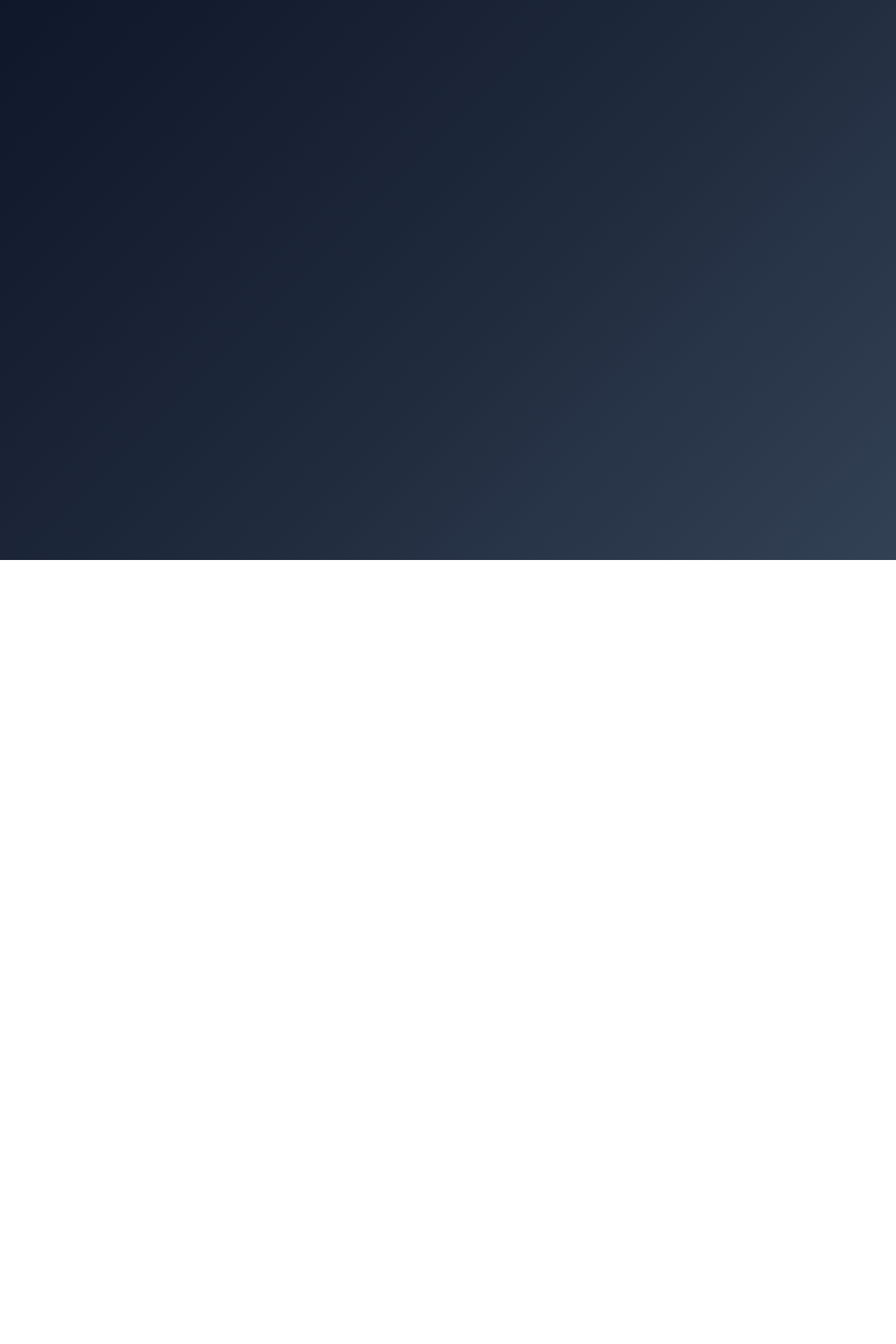
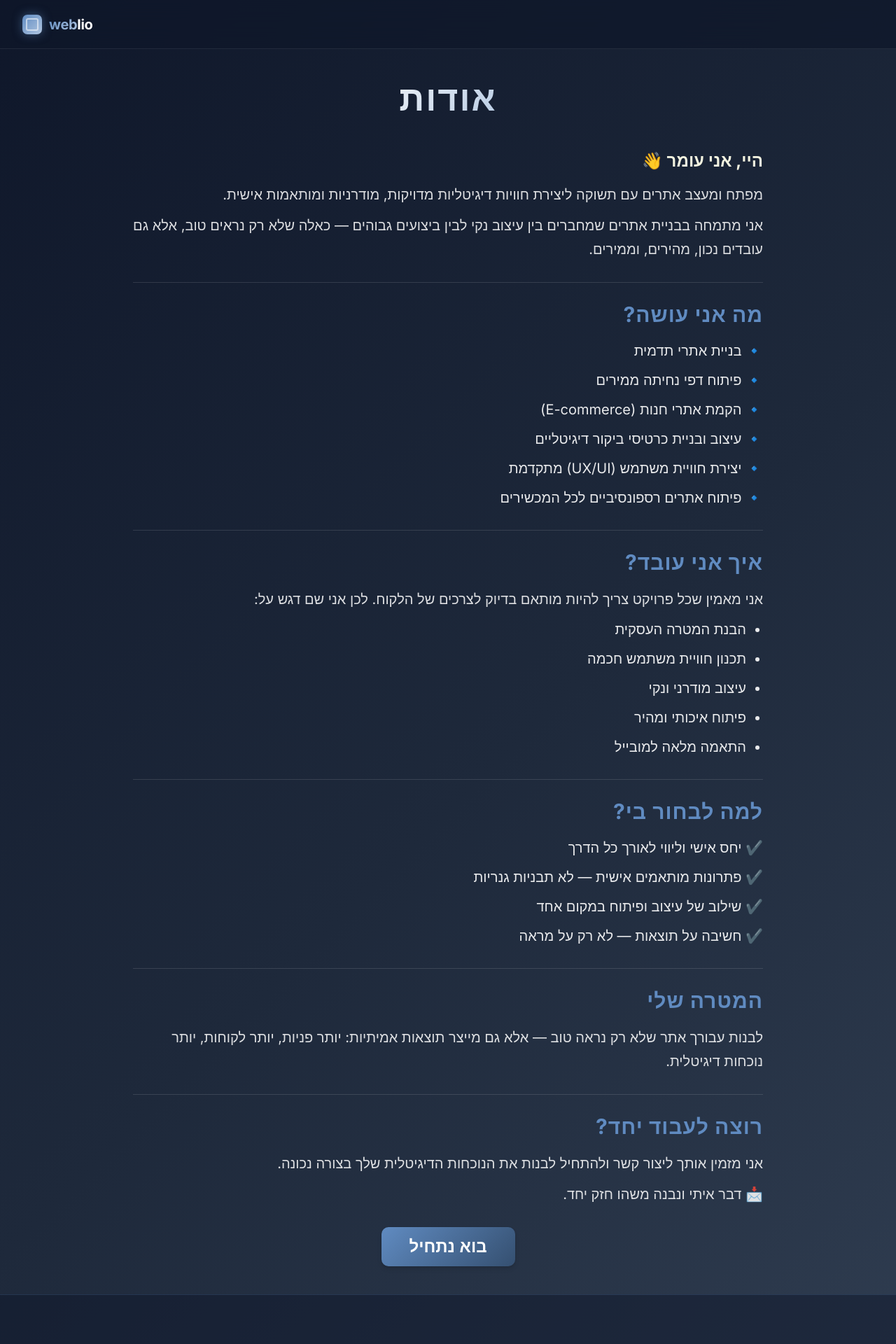
Before and after one commit to Omerf130/weblio, a React (Vite) app: page /about in a window 1280 px wide. Before the commit this address had no page. Shown: the top 1920 px of the page at 70% size. Before the commit the page ends 800 px from the top, so only its background shows below. Built offline with nearby package versions, Linux system fonts and the light colour scheme.

Commit message:
about page added

```diff
--- a/src/App.tsx
+++ b/src/App.tsx
@@ -31,6 +31,15 @@ function App() {
       document.body.style.transform = "translateZ(0)";
     }
   }, []);
+
+  useEffect(() => {
+    if (!isLoaderDisplay && window.location.hash) {
+      const el = document.querySelector(window.location.hash);
+      if (el) {
+        el.scrollIntoView({ behavior: "smooth" });
+      }
+    }
+  }, [isLoaderDisplay]);
   return (
     <div className="app">
       <Nav />
--- a/src/components/about/About.scss
+++ b/src/components/about/About.scss
@@ -35,6 +35,27 @@
       position: relative;
       z-index: 1;
       line-height: 1.6;
+    }
+
+    .about-btn {
+      align-self: flex-start;
+      margin-top: $gap-medium;
+      padding: 12px 32px;
+      font-size: $font-size-base;
+      font-weight: $weight-bold;
+      color: white;
+      background: linear-gradient(135deg, $third-color, $fifth-color);
+      border: none;
+      border-radius: $border-radius;
+      box-shadow: $shadow;
+      cursor: pointer;
+      transition: transform 0.3s ease, box-shadow 0.3s ease, background 0.3s ease;
+
+      &:hover {
+        transform: translateY(-2px) scale(1.03);
+        box-shadow: $shadow-bold;
+        background: linear-gradient(135deg, $fifth-color, $third-color);
+      }
     }
   }
   .about-img {
@@ -98,6 +119,10 @@
       h3 {
         font-size: 18px !important;
       }
+
+      .about-btn {
+        align-self: center;
+      }
     }
 
     .about-img {
--- a/src/components/about/About.tsx
+++ b/src/components/about/About.tsx
@@ -1,15 +1,20 @@
+import { useNavigate } from "react-router-dom";
 import { CONSTS } from "../../consts";
 import { useInView } from "../../hooks/useInView";
 import './About.scss'
 
 const About = () => {
-  const {ABOUT:{TITLE, CONTENT1, CONTENT2, CONTENT3}} = CONSTS;
+  const {ABOUT:{TITLE, CONTENT1, CONTENT2, CONTENT3, BUTTON}} = CONSTS;
   const [ref, isInView] = useInView<HTMLDivElement>();
+  const navigate = useNavigate();
   return (
     <div className='about-container' id="about">
       <div className='about-content'>
         <h1 className={isInView ? "slide-top" : ""} ref={ref}>{TITLE}</h1>
         <h3>{CONTENT1} {CONTENT2} {CONTENT3}</h3>
+        <button className="about-btn" onClick={() => navigate("/about")}>
+          {BUTTON}
+        </button>
       </div>
       <div className="about-img">
         <img src="https://plus.unsplash.com/premium_photo-1681666713641-8d722b681edc?w=600&auto=format&fit=crop&q=60&ixlib=rb-4.1.0&ixid=M3wxMjA3fDB8MHxzZWFyY2h8MXx8d2Vic2l0ZXxlbnwwfHwwfHx8MA%3D%3D" alt="web dev" />
--- a/src/consts.ts
+++ b/src/consts.ts
@@ -11,7 +11,57 @@ export const CONSTS = {
     TITLE:"מי אנחנו?",
     CONTENT1:"וובליו מתמחה ביצירת אתרי תדמית, דפי נחיתה ואתרים מותאמים אישית - שמשלבים עיצוב מדויק, חוויית משתמש נוחה ותוצאות בפועל.",
     CONTENT2:"הגישה שלנו אישית ומקצועית, אנחנו מקשיבים, מבינים את הצרכים של הלקוח ובונים פתרון שכולו מותאם לעסק שלך - בלי תבניות גנריות ובלי קיצורי דרך",
-    CONTENT3:"מה מייחד אותנו? זמינות גבוהה,יחס אנושי, הקפדה על פרטים ושירות בגובה עיניים גם למי שלא מבין. המטרה שלנו היא לא רק לבנות אתר - אלא לעזור לך לבנות נוכחות, אמון ותוצאות."
+    CONTENT3:"מה מייחד אותנו? זמינות גבוהה,יחס אנושי, הקפדה על פרטים ושירות בגובה עיניים גם למי שלא מבין. המטרה שלנו היא לא רק לבנות אתר - אלא לעזור לך לבנות נוכחות, אמון ותוצאות.",
+    BUTTON:"עוד עלינו",
+  },
+  ABOUT_PAGE: {
+    TITLE: "אודות",
+    INTRO: {
+      GREETING: "היי, אני עומר 👋",
+      ROLE: "מפתח ומעצב אתרים עם תשוקה ליצירת חוויות דיגיטליות מדויקות, מודרניות ומותאמות אישית.",
+      DESCRIPTION: "אני מתמחה בבניית אתרים שמחברים בין עיצוב נקי לבין ביצועים גבוהים — כאלה שלא רק נראים טוב, אלא גם עובדים נכון, מהירים, וממירים.",
+    },
+    SERVICES: {
+      TITLE: "מה אני עושה?",
+      ITEMS: [
+        "🔹 בניית אתרי תדמית",
+        "🔹 פיתוח דפי נחיתה ממירים",
+        "🔹 הקמת אתרי חנות (E-commerce)",
+        "🔹 עיצוב ובניית כרטיסי ביקור דיגיטליים",
+        "🔹 יצירת חוויית משתמש (UX/UI) מתקדמת",
+        "🔹 פיתוח אתרים רספונסיביים לכל המכשירים",
+      ],
+    },
+    HOW: {
+      TITLE: "איך אני עובד?",
+      INTRO: "אני מאמין שכל פרויקט צריך להיות מותאם בדיוק לצרכים של הלקוח. לכן אני שם דגש על:",
+      ITEMS: [
+        "הבנת המטרה העסקית",
+        "תכנון חוויית משתמש חכמה",
+        "עיצוב מודרני ונקי",
+        "פיתוח איכותי ומהיר",
+        "התאמה מלאה למובייל",
+      ],
+    },
+    WHY: {
+      TITLE: "למה לבחור בי?",
+      ITEMS: [
+        "✔️ יחס אישי וליווי לאורך כל הדרך",
+        "✔️ פתרונות מותאמים אישית — לא תבניות גנריות",
+        "✔️ שילוב של עיצוב ופיתוח במקום אחד",
+        "✔️ חשיבה על תוצאות — לא רק על מראה",
+      ],
+    },
+    GOAL: {
+      TITLE: "המטרה שלי",
+      CONTENT: "לבנות עבורך אתר שלא רק נראה טוב — אלא גם מייצר תוצאות אמיתיות: יותר פניות, יותר לקוחות, יותר נוכחות דיגיטלית.",
+    },
+    CTA: {
+      TITLE: "רוצה לעבוד יחד?",
+      CONTENT1: "אני מזמין אותך ליצור קשר ולהתחיל לבנות את הנוכחות הדיגיטלית שלך בצורה נכונה.",
+      CONTENT2: "📩 דבר איתי ונבנה משהו חזק יחד.",
+      BUTTON: "בוא נתחיל",
+    },
   },
   CONTACT: {
     TITLE: "צרו קשר"
--- a/src/main.tsx
+++ b/src/main.tsx
@@ -10,6 +10,7 @@ import App from "./App.tsx";
 import "./index.scss";
 import "./assets/styles/main.scss";
 import Projects from "./pages/projects/Projects.tsx";
+import AboutPage from "./pages/about/About.tsx";
 import ReactGA from "react-ga4";
 import GATracker from "./components/GATracker/GATracker.tsx";
 
@@ -26,6 +27,7 @@ createRoot(document.getElementById("root")!).render(
       <Routes>
         <Route path="/" element={<App />} />
         <Route path="/projects" element={<Projects />} />
+        <Route path="/about" element={<AboutPage />} />
       </Routes>
     </BrowserRouter>
   </StrictMode>
--- /dev/null
+++ b/src/pages/about/About.scss
@@ -0,0 +1,160 @@
+@use "../../assets/styles/variables" as *;
+
+.about-page-wrapper {
+  min-height: 100vh;
+  width: 100%;
+  background: $main;
+  position: relative;
+}
+
+.about-page-container {
+  padding: $padding-main;
+  min-height: 100vh;
+  width: 100%;
+  max-width: 100vw;
+  display: flex;
+  flex-direction: column;
+  align-items: center;
+  direction: rtl;
+  position: relative;
+  overflow-x: hidden;
+
+  .about-page-content {
+    width: 100%;
+    max-width: 900px;
+    display: flex;
+    flex-direction: column;
+    gap: $gap-xl;
+    color: $primary-color;
+  }
+
+  .about-page-title {
+    font-size: $hero-title;
+    text-align: center;
+    letter-spacing: 2px;
+    background: linear-gradient(135deg, #ffffff 30%, $third-color 100%);
+    -webkit-background-clip: text;
+    -webkit-text-fill-color: transparent;
+    background-clip: text;
+    margin-bottom: $gap-medium;
+  }
+
+  .about-page-section {
+    display: flex;
+    flex-direction: column;
+    gap: $gap-medium;
+    padding-top: $gap-large;
+    border-top: 1px solid rgba(255, 255, 255, 0.12);
+    line-height: 1.7;
+
+    p {
+      font-size: $font-size-base;
+      color: rgba(255, 255, 255, 0.85);
+    }
+  }
+
+  .about-page-intro {
+    border-top: none;
+    padding-top: 0;
+  }
+
+  .about-page-greeting {
+    font-size: $font-md !important;
+    font-weight: $weight-bold;
+    color: $primary-color !important;
+  }
+
+  .about-page-h2 {
+    font-size: $font-lg;
+    font-weight: $weight-bold;
+    color: $third-color;
+    letter-spacing: 1px;
+  }
+
+  .about-page-list {
+    list-style: none;
+    padding: 0;
+    margin: 0;
+    display: flex;
+    flex-direction: column;
+    gap: $gap-medium;
+
+    li {
+      font-size: $font-size-base;
+      color: rgba(255, 255, 255, 0.9);
+      line-height: 1.6;
+    }
+  }
+
+  .about-page-list-bulleted {
+    padding-right: 24px;
+    list-style: disc;
+
+    li {
+      list-style: disc;
+    }
+  }
+
+  .about-page-cta {
+    align-items: flex-start;
+    text-align: right;
+
+    .about-page-cta-btn {
+      margin-top: $gap-large;
+      align-self: center;
+      padding: 14px 40px;
+      font-size: $font-md;
+      font-weight: $weight-bold;
+      color: white;
+      background: linear-gradient(135deg, $third-color, $fifth-color);
+      border: none;
+      border-radius: $border-radius;
+      box-shadow: $shadow;
+      cursor: pointer;
+      transition: transform 0.3s ease, box-shadow 0.3s ease, background 0.3s ease;
+
+      &:hover {
+        transform: translateY(-2px) scale(1.03);
+        box-shadow: $shadow-bold;
+        background: linear-gradient(135deg, $fifth-color, $third-color);
+      }
+    }
+  }
+}
+
+@media (max-width: 640px) {
+  .about-page-container {
+    padding: 24px 18px 60px;
+
+    .about-page-content {
+      gap: $gap-large;
+    }
+
+    .about-page-title {
+      font-size: 32px;
+    }
+
+    .about-page-h2 {
+      font-size: 22px;
+    }
+
+    .about-page-section {
+      padding-top: $gap-medium;
+
+      p,
+      .about-page-list li {
+        font-size: 16px;
+      }
+    }
+
+    .about-page-greeting {
+      font-size: 20px !important;
+    }
+
+    .about-page-cta .about-page-cta-btn {
+      padding: 12px 28px;
+      font-size: 18px;
+      width: 100%;
+    }
+  }
+}
--- /dev/null
+++ b/src/pages/about/About.tsx
@@ -0,0 +1,80 @@
+import { useEffect } from "react";
+import { useNavigate } from "react-router-dom";
+import ProjectsNav from "../../components/projectsNav/ProjectsNav";
+import Footer from "../../components/footer/Footer";
+import { CONSTS } from "../../consts";
+import "./About.scss";
+
+const AboutPage = () => {
+  const { ABOUT_PAGE } = CONSTS;
+  const navigate = useNavigate();
+
+  useEffect(() => {
+    window.scrollTo({ top: 0, behavior: "smooth" });
+  }, []);
+
+  return (
+    <div className="about-page-wrapper">
+      <ProjectsNav />
+      <div className="about-page-container">
+        <article className="about-page-content">
+          <h1 className="about-page-title">{ABOUT_PAGE.TITLE}</h1>
+
+          <section className="about-page-section about-page-intro">
+            <p className="about-page-greeting">{ABOUT_PAGE.INTRO.GREETING}</p>
+            <p>{ABOUT_PAGE.INTRO.ROLE}</p>
+            <p>{ABOUT_PAGE.INTRO.DESCRIPTION}</p>
+          </section>
+
+          <section className="about-page-section">
+            <h2 className="about-page-h2">{ABOUT_PAGE.SERVICES.TITLE}</h2>
+            <ul className="about-page-list">
+              {ABOUT_PAGE.SERVICES.ITEMS.map((item) => (
+                <li key={item}>{item}</li>
+              ))}
+            </ul>
+          </section>
+
+          <section className="about-page-section">
+            <h2 className="about-page-h2">{ABOUT_PAGE.HOW.TITLE}</h2>
+            <p>{ABOUT_PAGE.HOW.INTRO}</p>
+            <ul className="about-page-list about-page-list-bulleted">
+              {ABOUT_PAGE.HOW.ITEMS.map((item) => (
+                <li key={item}>{item}</li>
+              ))}
+            </ul>
+          </section>
+
+          <section className="about-page-section">
+            <h2 className="about-page-h2">{ABOUT_PAGE.WHY.TITLE}</h2>
+            <ul className="about-page-list">
+              {ABOUT_PAGE.WHY.ITEMS.map((item) => (
+                <li key={item}>{item}</li>
+              ))}
+            </ul>
+          </section>
+
+          <section className="about-page-section">
+            <h2 className="about-page-h2">{ABOUT_PAGE.GOAL.TITLE}</h2>
+            <p>{ABOUT_PAGE.GOAL.CONTENT}</p>
+          </section>
+
+          <section className="about-page-section about-page-cta">
+            <h2 className="about-page-h2">{ABOUT_PAGE.CTA.TITLE}</h2>
+            <p>{ABOUT_PAGE.CTA.CONTENT1}</p>
+            <p>{ABOUT_PAGE.CTA.CONTENT2}</p>
+            <button
+              className="about-page-cta-btn"
+              onClick={() => navigate("/#contact")}
+            >
+              {ABOUT_PAGE.CTA.BUTTON}
+            </button>
+          </section>
+        </article>
+      </div>
+      <Footer />
+    </div>
+  );
+};
+
+export default AboutPage;
```
